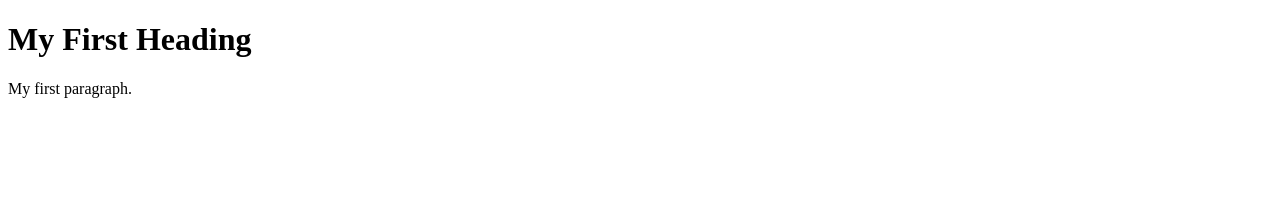
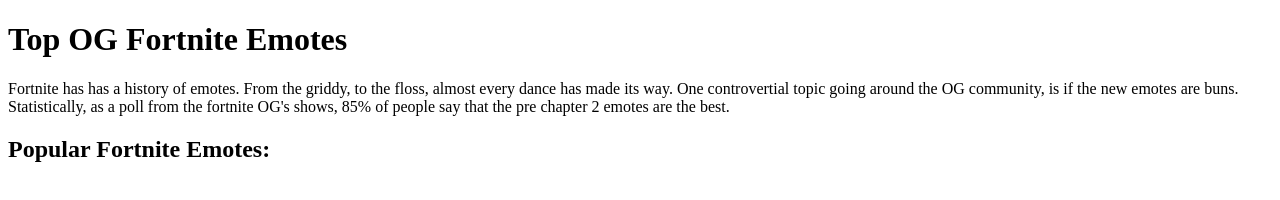
Before and after one commit to Lockop1/TCD-CIS-WebDev, a plain HTML site: page moduel03/index.HTML in a window 1280 px wide. Drawn offline with Linux system fonts and the light colour scheme.

Commit message:
Update index.HTML

```diff
--- a/moduel03/index.HTML
+++ b/moduel03/index.HTML
@@ -1,9 +1,15 @@
 <!DOCTYPE html>
+
 <html>
+
 <body>
+  <h1>Top OG Fortnite Emotes</h1>
+  <p>Fortnite has has a history of emotes. From the griddy, to the floss, almost every dance has made its way. One controvertial topic going around the OG community, is if the new emotes are buns. Statistically, as a poll from the fortnite OG's shows, 85% of people say that the pre chapter 2 emotes are the best.</p>
 
-<h1>My First Heading</h1>
-<p>My first paragraph.</p>
+  <h2>Popular Fortnite Emotes: </h2>
+
 
 </body>
+
+
 </html>
```
